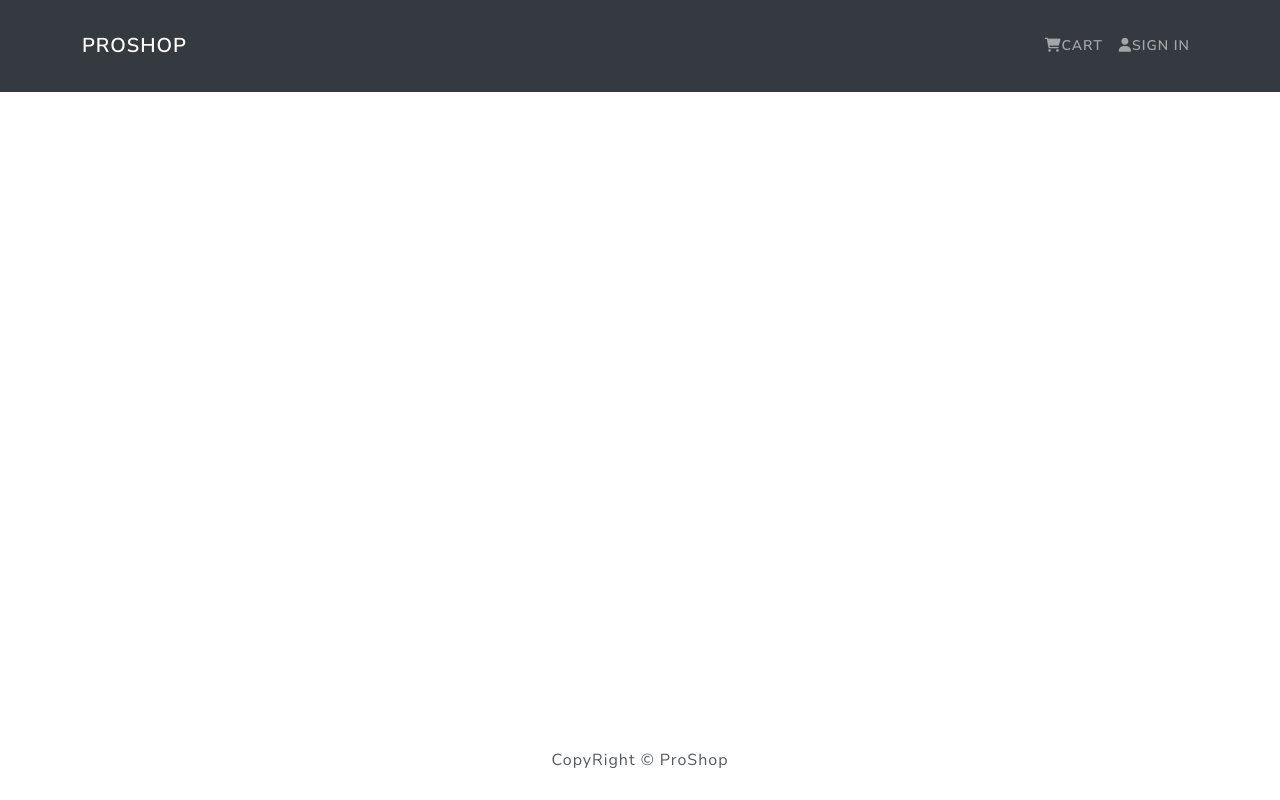
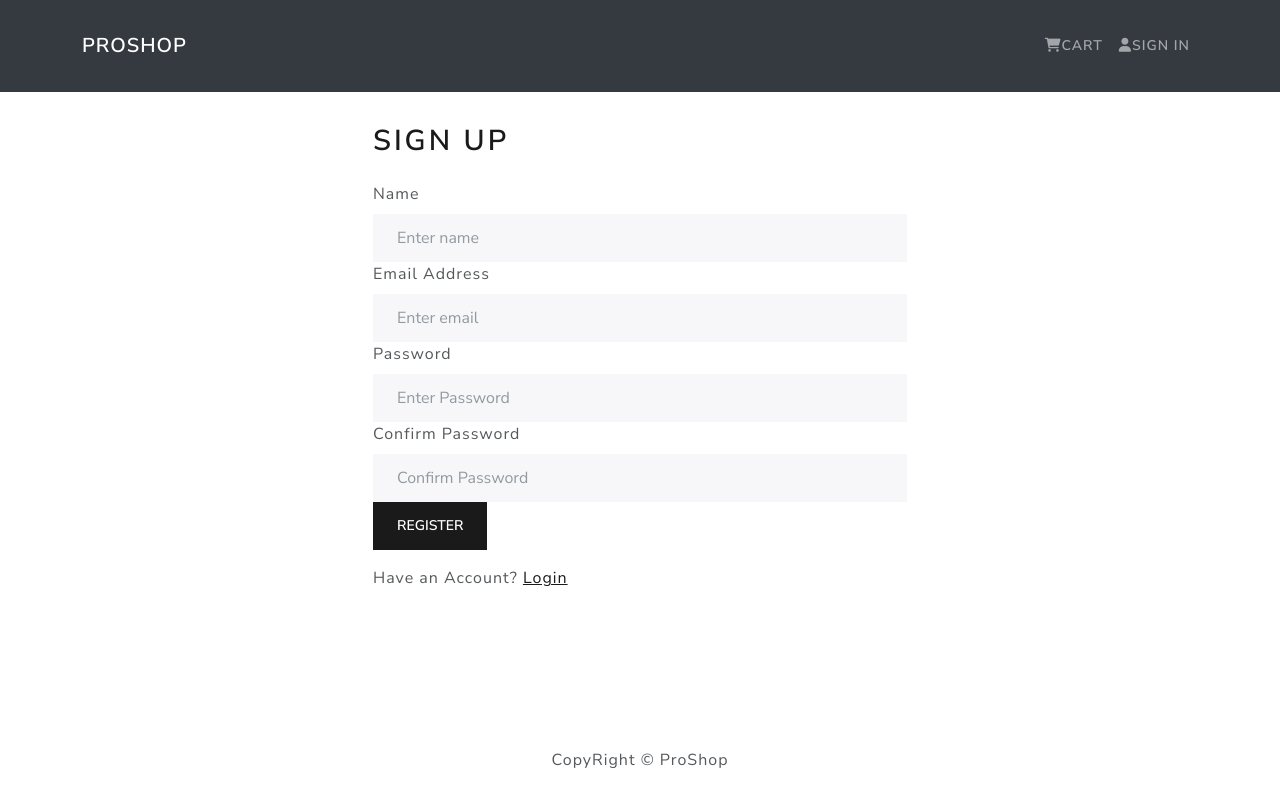
Before and after one commit to albertohuerta22/proshop_ecommerce, a React (Create React App) app in the folder frontend/: page /register in a window 1280 px wide. Built offline with nearby package versions, Linux system fonts and the light colour scheme.

Commit message:
added register new user functionality, update put route created and tested

```diff
--- a/frontend/src/App.js
+++ b/frontend/src/App.js
@@ -7,6 +7,7 @@
 import ProductScreen from './screens/ProductScreen';
 import CartScreen from './screens/CartScreen';
 import LoginScreen from './screens/LoginScreen';
+import RegisterScreen from './screens/RegisterScreen';
 
 function App() {
   return (
@@ -20,6 +21,7 @@
             <Route path="/cart/:id" element={<CartScreen />} />
             <Route path="/cart" element={<CartScreen />} />
             <Route path="/login" element={<LoginScreen />} exact />
+            <Route path="/register" element={<RegisterScreen />} exact />
           </Routes>
         </Containter>
       </main>
--- a/frontend/src/action/cartAction.js
+++ b/frontend/src/action/cartAction.js
@@ -25,5 +25,5 @@
     payload: id,
   });
 
-  localStorage.setItem('catItems', JSON.stringify(getState().cart.cartItems));
+  localStorage.setItem('cartItems', JSON.stringify(getState().cart.cartItems));
 };
--- a/frontend/src/action/userAction.js
+++ b/frontend/src/action/userAction.js
@@ -3,6 +3,10 @@
   USER_LOGIN_FAIL,
   USER_LOGIN_REQUEST,
   USER_LOGIN_SUCCESS,
+  USER_LOGOUT,
+  USER_REGISTER_FAIL,
+  USER_REGISTER_REQUEST,
+  USER_REGISTER_SUCCESS,
 } from '../constants/userConstants';
 
 export const login = (email, password) => async (dispatch) => {
@@ -39,3 +43,47 @@
     });
   }
 };
+
+export const logout = () => (dispatch) => {
+  localStorage.removeItem('userInfo');
+  dispatch({ type: USER_LOGOUT });
+};
+
+export const register = (name, email, password) => async (dispatch) => {
+  try {
+    dispatch({
+      type: USER_REGISTER_REQUEST, // dispatch user success
+    });
+
+    const config = {
+      headers: {
+        'Content-Type': 'application/json',
+      },
+    };
+
+    const { data } = await axios.post(
+      'api/users',
+      { name, email, password },
+      config
+    );
+
+    dispatch({
+      type: USER_REGISTER_SUCCESS,
+      payload: data,
+    });
+
+    dispatch({
+      type: USER_LOGIN_SUCCESS,
+    });
+
+    localStorage.setItem('userInfo', JSON.stringify(data));
+  } catch (error) {
+    dispatch({
+      type: USER_REGISTER_FAIL,
+      payload:
+        error.response && error.response.data.message
+          ? error.response.data.message
+          : error.message,
+    });
+  }
+};
--- a/frontend/src/components/Header.js
+++ b/frontend/src/components/Header.js
@@ -1,8 +1,20 @@
 import React from 'react';
+import { useDispatch, useSelector } from 'react-redux';
 import { LinkContainer } from 'react-router-bootstrap';
-import { Navbar, Nav, Container } from 'react-bootstrap';
+import { Navbar, Nav, Container, NavDropdown } from 'react-bootstrap';
+
+import { logout } from '../action/userAction';
 
 const Header = () => {
+  const dispatch = useDispatch();
+
+  const userLogin = useSelector((state) => state.userLogin);
+  const { userInfo } = userLogin;
+
+  const logoutHandler = () => {
+    dispatch(logout());
+  };
+
   return (
     <header>
       <Navbar bg="dark" variant="dark" expand="lg" collapseOnSelect>
@@ -18,11 +30,22 @@
                   <i className="fas fa-shopping-cart"></i>Cart
                 </Nav.Link>
               </LinkContainer>
-              <LinkContainer to="/login">
-                <Nav.Link>
-                  <i className="fas fa-user"></i>Sign In
-                </Nav.Link>
-              </LinkContainer>
+              {userInfo ? (
+                <NavDropdown title={userInfo.name} id="username">
+                  <LinkContainer to="/profile">
+                    <NavDropdown.Item>Profile</NavDropdown.Item>
+                  </LinkContainer>
+                  <NavDropdown.Item onClick={logoutHandler}>
+                    Logout
+                  </NavDropdown.Item>
+                </NavDropdown>
+              ) : (
+                <LinkContainer to="/login">
+                  <Nav.Link>
+                    <i className="fas fa-user"></i>Sign In
+                  </Nav.Link>
+                </LinkContainer>
+              )}
             </Nav>
           </Navbar.Collapse>
         </Container>
--- a/frontend/src/constants/userConstants.js
+++ b/frontend/src/constants/userConstants.js
@@ -2,3 +2,7 @@
 export const USER_LOGIN_SUCCESS = 'USER_LOGIN_SUCCESS';
 export const USER_LOGIN_FAIL = 'USER_LOGIN_FAIL';
 export const USER_LOGOUT = 'USER_LOGOUT';
+
+export const USER_REGISTER_REQUEST = 'USER_REGISTER_REQUEST';
+export const USER_REGISTER_SUCCESS = 'USER_REGISTER_SUCCESS';
+export const USER_REGISTER_FAIL = 'USER_REGISTER_FAIL';
--- a/frontend/src/reducers/userReducer.js
+++ b/frontend/src/reducers/userReducer.js
@@ -3,6 +3,9 @@
   USER_LOGIN_SUCCESS,
   USER_LOGIN_FAIL,
   USER_LOGOUT,
+  USER_REGISTER_REQUEST,
+  USER_REGISTER_SUCCESS,
+  USER_REGISTER_FAIL,
 } from '../constants/userConstants';
 
 export const userLoginReducer = (state = {}, action) => {
@@ -19,3 +22,15 @@
       return state;
   }
 };
+export const userRegisterReducer = (state = {}, action) => {
+  switch (action.type) {
+    case USER_REGISTER_REQUEST:
+      return { loading: true };
+    case USER_REGISTER_SUCCESS:
+      return { loading: false, userInfo: action.payload };
+    case USER_REGISTER_FAIL:
+      return { loading: false, error: action.payload };
+    default:
+      return state;
+  }
+};
--- a/frontend/src/screens/CartScreen.js
+++ b/frontend/src/screens/CartScreen.js
@@ -21,16 +21,17 @@
   const dispatch = useDispatch();
 
   const cart = useSelector((state) => state.cart);
+
   const { cartItems } = cart;
 
   const productId = params.id;
   const qty = new URLSearchParams(location.search).get('qty');
 
-  // useEffect(() => {
-  //   if (productId) {
-  //     dispatch(addToCart(productId, qty));
-  //   }
-  // }, [dispatch, productId, qty]);
+  useEffect(() => {
+    if (productId) {
+      dispatch(addToCart(productId));
+    }
+  }, [dispatch, productId, qty]);
 
   const removeFromCartHandler = (id) => {
     dispatch(removeFromCart(id));
@@ -40,6 +41,8 @@
   const checkoutHandler = () => {
     navigate(`/login?redirect=${'/shipping'}`);
   };
+
+  console.log(cartItems.length);
 
   return (
     <Row>
--- a/frontend/src/screens/ProductScreen.js
+++ b/frontend/src/screens/ProductScreen.js
@@ -27,7 +27,6 @@
 
   const productDetails = useSelector((state) => state.productDetails);
   const { loading, error, product } = productDetails;
-  console.log(product);
 
   const params = useParams(); // react router dom v6 update / do not use match.params
 
@@ -37,7 +36,7 @@
 
   const addToCartHandler = () => {
     dispatch(addToCart(product._id, qty));
-    navigate(`/cart`);
+    navigate('/cart');
   };
 
   return (
--- /dev/null
+++ b/frontend/src/screens/RegisterScreen.js
@@ -0,0 +1,104 @@
+import React, { useState, useEffect } from 'react';
+import { Link, useNavigate, useLocation } from 'react-router-dom';
+import { Form, Button, Row, Col } from 'react-bootstrap';
+import { useDispatch, useSelector } from 'react-redux';
+import Message from '../components/Message';
+import Loader from '../components/Loader';
+import { login } from '../action/userAction';
+import FormContainer from '../components/FormContainer';
+import { register } from '../action/userAction';
+
+const RegisterScreen = () => {
+  const [name, setName] = useState('');
+  const [email, setEmail] = useState('');
+  const [password, setPassword] = useState('');
+  const [confirmPassword, setConfirmPasword] = useState('');
+  const [message, setMessage] = useState(null);
+
+  const location = useLocation();
+  const dispatch = useDispatch();
+  const navigate = useNavigate();
+
+  const userRegister = useSelector((state) => state.userRegister);
+  const { loading, error, userInfo } = userRegister;
+
+  const redirect = location.search ? location.search.split('=')[1] : '/';
+
+  useEffect(() => {
+    if (userInfo) {
+      navigate(userInfo, redirect);
+    }
+  }, [navigate, userInfo, redirect]);
+
+  const submitHandler = (e) => {
+    e.preventDefault();
+    //DISPATCH REGISTER
+    if (password !== confirmPassword) {
+      setMessage('Passwords do not match');
+    } else {
+      dispatch(register(name, email, password));
+    }
+  };
+
+  return (
+    <FormContainer>
+      <h1>Sign Up</h1>
+      {message && <Message variant="danger">{message}</Message>}
+      {error && <Message variant="danger">{error}</Message>}
+      {loading && <Loader />}
+      <Form onSubmit={submitHandler}>
+        <Form.Group controlId="name">
+          <Form.Label>Name</Form.Label>
+          <Form.Control
+            type="name"
+            placeholder="Enter name"
+            value={name}
+            onChange={(e) => setName(e.target.value)}
+          ></Form.Control>
+        </Form.Group>
+        <Form.Group controlId="email">
+          <Form.Label>Email Address</Form.Label>
+          <Form.Control
+            type="email"
+            placeholder="Enter email"
+            value={email}
+            onChange={(e) => setEmail(e.target.value)}
+          ></Form.Control>
+        </Form.Group>
+        <Form.Group controlId="password">
+          <Form.Label>Password</Form.Label>
+          <Form.Control
+            type="password"
+            placeholder="Enter Password"
+            value={password}
+            onChange={(e) => setPassword(e.target.value)}
+          ></Form.Control>
+        </Form.Group>
+        <Form.Group controlId="confirmPassword">
+          <Form.Label>Confirm Password</Form.Label>
+          <Form.Control
+            type="password"
+            placeholder="Confirm Password"
+            value={confirmPassword}
+            onChange={(e) => setConfirmPasword(e.target.value)}
+          ></Form.Control>
+        </Form.Group>
+
+        <Button type="submit" variant="primary">
+          Register
+        </Button>
+      </Form>
+
+      <Row className="py-3">
+        <Col>
+          Have an Account?{' '}
+          <Link to={redirect ? `/login?redirect=${redirect}` : '/login'}>
+            Login
+          </Link>
+        </Col>
+      </Row>
+    </FormContainer>
+  );
+};
+
+export default RegisterScreen;
--- a/frontend/src/store.js
+++ b/frontend/src/store.js
@@ -4,7 +4,7 @@
   productListReducer,
 } from './reducers/productReducer';
 import { cartReducer } from './reducers/cartReducers';
-import { userLoginReducer } from './reducers/userReducer';
+import { userLoginReducer, userRegisterReducer } from './reducers/userReducer';
 
 const cartItemsFromStorage = localStorage.getItem('cartItems')
   ? JSON.parse(localStorage.getItem('cartItems'))
@@ -25,6 +25,7 @@
     productDetails: productDetailsReducer,
     cart: cartReducer,
     userLogin: userLoginReducer,
+    userRegister: userRegisterReducer,
   },
   initialState,
 });
```
Also changed, not shown: 2 other files (tests, documents, lock files or other folders).
